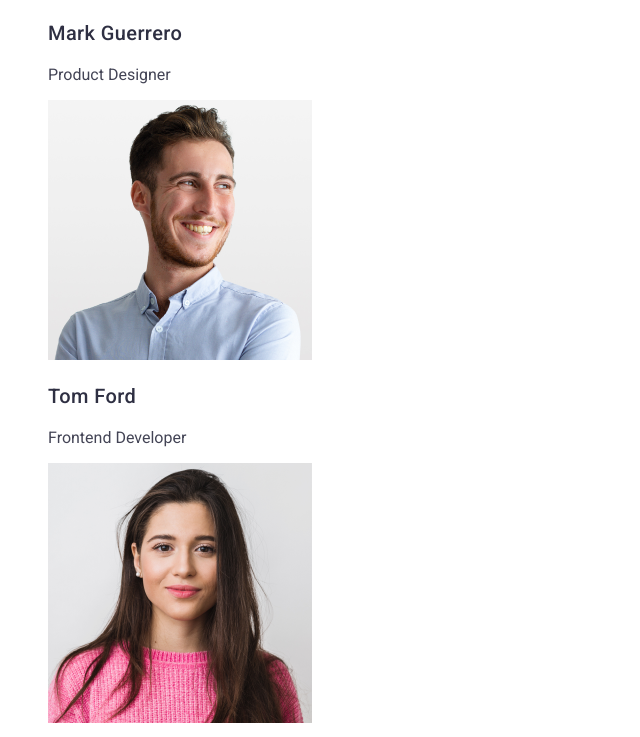
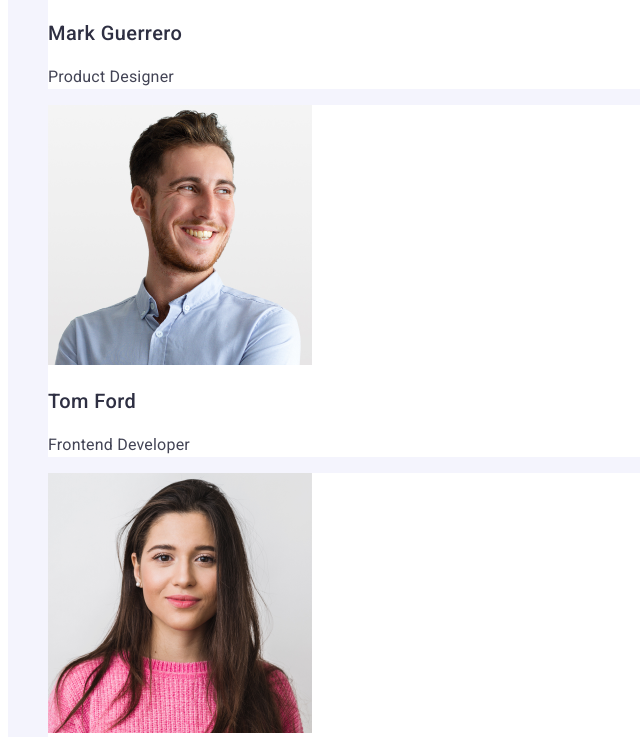
Before and after one commit to UlanovychM/goit-markup-hw-02, a plain HTML site: page index.html in a window 1280 px wide. Shown: the part 1143-1880 px from the top of the page, without its empty margins (0-640 px from the left). Drawn offline with Linux system fonts and the light colour scheme.

Commit message:
fix errors

```diff
--- a/css/styles.css
+++ b/css/styles.css
@@ -53,6 +53,7 @@ a {
 }
 
 .order__button {
+	font-family: 'Roboto', sans-serif;
 	background-color: var(--iris);
 	text-align: center;
 	color: var(--white);
@@ -112,7 +113,7 @@ a {
 }
 
 .team {
-	background-color: var(--white);
+	background-color: var(--cloud);
 }
 
 .team__title {
@@ -124,6 +125,10 @@ a {
 	text-transform: capitalize;
 	text-align: center;
 	color: var(--navy);
+}
+
+.team__item {
+	background-color: var(--white);
 }
 
 .team__subtitle {
@@ -140,7 +145,7 @@ a {
 	font-style: normal;
 	font-weight: 400;
 	line-height: 150%;
-	letter-spacing: 0.22px;
+	letter-spacing: 0.2px;
 }
 
 .portfolio__title {
--- a/index.html
+++ b/index.html
@@ -94,12 +94,12 @@
 							height="260"
 						/>
 						<h3 class="team__subtitle">Mark Guerrero</h3>
-						<p class="team_dscr">Product Designer</p>
+						<p class="team__dscr">Product Designer</p>
 					</li>
 					<li class="team__item">
 						<img src="./images/Ford.jpg" alt="Ford" width="264" height="260" />
 						<h3 class="team__subtitle">Tom Ford</h3>
-						<p class="team_dscr">Frontend Developer</p>
+						<p class="team__dscr">Frontend Developer</p>
 					</li>
 					<li class="team__item">
 						<img
```
Also changed, not shown: 1 other file.
